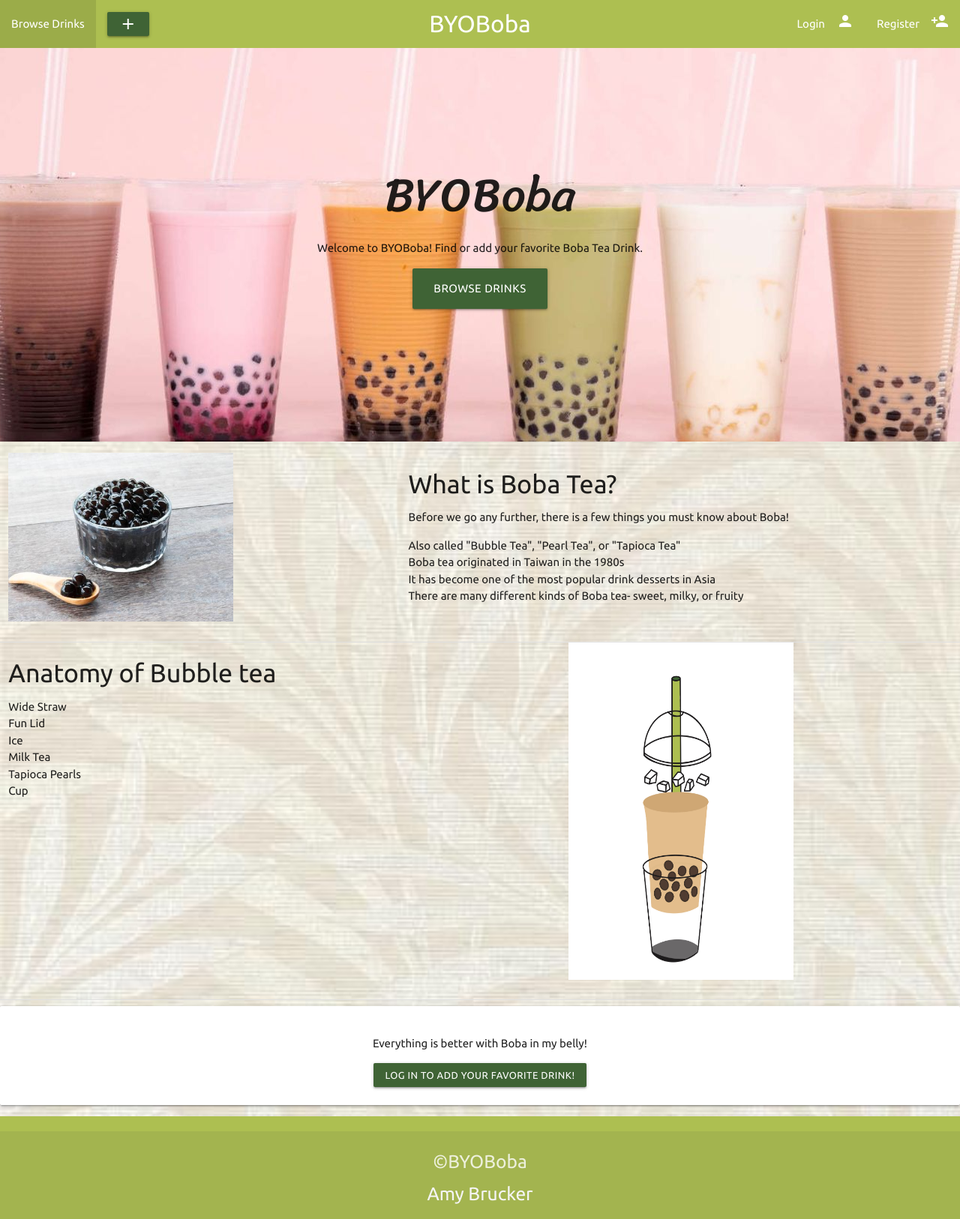
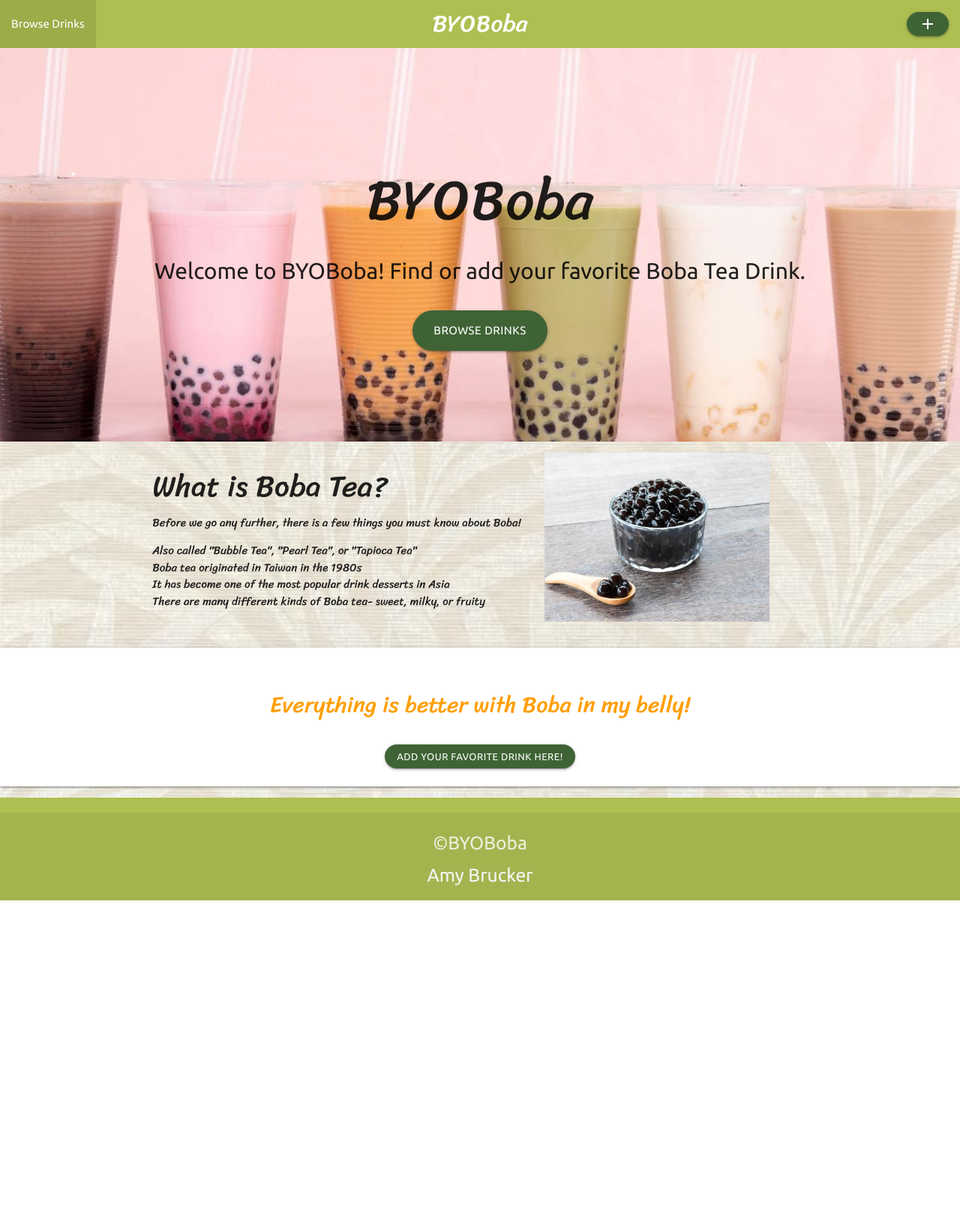
Before and after one commit to amybru/byioboba, a Flask app: page /home in a window 1280 px wide. Shown: the whole page at 75% size. After the commit the page ends 1201 px from the top, so only its background shows below. Run offline with Flask 2, Linux system fonts and the light colour scheme; some libraries are stand-ins or nearby versions.

Commit message:
styling added to home page

```diff
--- a/app.py
+++ b/app.py
@@ -3,9 +3,6 @@ from os import path
 from flask import Flask, render_template, redirect, request, url_for
 from flask_pymongo import PyMongo
 from bson.objectid import ObjectId
-from flask_wtf import FlaskForm
-from wtforms import StringField, TextField, SubmitField
-from wtforms.validators import DataRequired, Length
 
 app = Flask(__name__)
 
@@ -42,7 +39,7 @@ def add_drink():
     toppings = mongo.db.toppings.find()
     sweet = mongo.db.sweet.find()
     ice = mongo.db.ice.find()
-    return render_template('addDrink.html', boba=mongo.db.boba.find(), drinks=drinks, teas=teas, toppings=toppings, sweet=sweet, ice=ice)
+    return render_template('addDrink.html', boba=mongo.db.boba.find(), drinks=list(drinks), teas=teas, toppings=toppings, sweet=sweet, ice=ice)
 
 # Function to post user data to the database
 @app.route('/insert_drink', methods=['POST'])
@@ -61,13 +58,6 @@ def edit_drink(boba_id):
     decaf = list(mongo.db.decaf.find())
     ice = list(mongo.db.ice.find())
     sweet = list(mongo.db.sweet.find())
-    print(f"boba: {boba}")
-    print(f"Drinks: {drinks}")
-    print(f"Teas: {teas}")
-    print(f"Top: {top}")
-    print(f"decaf: {decaf}")
-    print(f"Ice: {ice}")
-    print(f"Sweet: {sweet}")
     return render_template('components/editDrink.html',  boba=boba, drinks=drinks, teas=teas, top=top, decaf=decaf, ice=ice, sweet=sweet)
 
 # Update Drink in database
@@ -80,7 +70,7 @@ def update_drink(boba_id):
             'drink_type': request.form.get('drink_type'),
             'tea_type': request.form.get('tea_type'),
             'decaf': request.form.get('decaf'),
-            'top': request.form.get('topping'),
+            'top': request.form.get('top'),
             'sweet': request.form.get('sweet'),
             'ice': request.form.get('ice')
         })
--- a/static/css/style.css
+++ b/static/css/style.css
@@ -6,15 +6,34 @@ body {
     font-family: 'Ubuntu', sans-serif;
 }
 
+    /* Main Button used throughout the webpage */
 .button {
     background-color: #3f6335;
+    border-radius: 28px;
+}
+
+.button:hover {
+    color: #ffffff;
+     background-color: #ff9e01;
 }
 
 /* Navbar Styling */
 .nav-wrapper {
     background-color: #adbf51;
-    color: white;
+    color: #ffffff;
 }
+
+.navbutton:hover {
+     color: #ffffff;
+     background-color: #ff9e01;
+     border-radius: 23px;
+}
+
+.brand-logo {
+    font-family: 'Sriracha', cursive;
+}
+
+    /* On Medium and small screens- side nav */
 
 
 /* Home page styles */
@@ -31,10 +50,23 @@ body {
 
 .home-jumbotron h1 {
     font-family: 'Sriracha', cursive;
+    font-size: 5em;
+}
+
+.home-jumbotron p {
+    font-size: 2em;
 }
 
 .about {
     margin-top: 15px;
+}
+
+.about-text {
+    font-family: 'Sriracha', cursive;
+}
+
+.about-text h4 {
+    font-size: 40px;
 }
 
 .aboutImg {
@@ -46,9 +78,9 @@ body {
     text-align: center;
 }
 
-.anatomyImg {
-    width: 20em;
-    height: 30em;
+.yummy {
+    font-family: 'Sriracha', cursive;
+    font-size: 1.5em
 }
 
 
@@ -57,7 +89,24 @@ body {
     font-family: 'Sriracha', cursive;
 }
 
-/* Footer */
+
+.card-title {
+    font-family: 'Sriracha', cursive;
+    font-size: 2em;
+    color: #ff9e01;
+}
+
+
+/* Individual Drink page */
+
+
+/* Styles to apply to edit and add drink pages */
+
+select {
+    display: inline-block !important;
+}
+
+/* Footer- Will be seen on all pages */
 .page-footer {
     background-color: #adbf51;
 }
--- a/templates/base.html
+++ b/templates/base.html
@@ -16,40 +16,19 @@
                 <a class="brand-logo center" href="{{url_for('home')}}">BYOBoba</a>
                 <a href="#" data-target="mobile-demo" class="sidenav-trigger"><i class="material-icons">menu</i></a>
                 <div class="collapse navbar-collapse" id="navbarNav">
+                        <!--Browse Drinks Link- always shown-->
                     <ul id="nav-mobile" class="left hide-on-med-and-down">
-                        <!--Browse Drinks Link- always shown-->
                         <li>
                             <a class="nav-link" href="{{url_for('get_drink')}}">Browse Drinks</a>
                         </li>
-                        <!--Add New Drink- shown only when logged in-->
+                    </ul>
+                    <!--Add New Drink- shown only when logged in-->
+                    <ul id="nav-side" class="right hide-on-med-and-down">
                         <li>
                             <a class="button navbutton btn-small waves-effect waves-light" href="{{url_for('add_drink')}}">
                                 <i class="material-icons">add</i>
                             </a>
                         </li>
-                    </ul>
-                    <ul id="nav-side" class="right hide-on-med-and-down">
-                        {% if session.user %}
-                        <!--if user is logged in, logout Button displayed -->
-                        <li class="nav-item">
-                            <a class="nav-link" href="#"><i class="material-icons right">settings</i>Logout</a>
-                        </li>
-                        <!--if user is logged in, profile button is displayed -->
-                        <li class="nav-item">
-                            <a class="nav-link h" href="#"><i class="material-icons right">account_circle</i>{{session.user}}</a>
-                        </li>
-                        {% endif %}
-                        <!--if user is not logged in, login button is displayed-->
-                        {% if not session.user %}
-                        <li class="nav-item">
-                            <a class="nav-link" href="#"><i class="material-icons right">person</i>Login</a>
-                        </li>
-                        <!--if user is not logged in, register button is displayed-->
-                        <li class="nav-item">
-                            <a class="nav-link  {% if 'register' in request.path %} active {% endif %}"
-                               href="#"><i class="material-icons right">person_add</i>Register</a>
-                        </li>
-                        {% endif %}
                     </ul>
                 </div>
             </nav>
--- a/templates/index.html
+++ b/templates/index.html
@@ -5,16 +5,14 @@
 <div class="home-jumbotron">
   <h1 class="display-4">BYOBoba</h1>
   <p class="lead">Welcome to BYOBoba! Find or add your favorite Boba Tea Drink.</p>
-  <p class="lead">
+  <div class="lead">
     <a class="button btn-large waves-effect waves-light" href="{{url_for('get_drink')}}" role="button">Browse Drinks</a>
-  </p>
+  </div>
 </div>
+<div class="container">
 <div class="about row">
-    <div class="col s5 about-img">
-        <img src="static/img/tapioca.jpg" alt="Tapioca Pearls" class="aboutImg">
-    </div>
-    <div class="col s7 about-text">
-    <h4>What is Boba Tea?</h4>
+    <div class="col s12 m7 about-text">
+    <h4 class="whatis">What is Boba Tea?</h4>
     <p>Before we go any further, there is a few things you must know about Boba!</p>
     <ul>
         <li>Also called "Bubble Tea", "Pearl Tea", or "Tapioca Tea"</li>
@@ -23,27 +21,14 @@
         <li>There are many different kinds of Boba tea- sweet, milky, or fruity</li>
     </ul>
     </div>
+    <div class="col s12 m5 about-img">
+        <img src="static/img/tapioca.jpg" alt="Tapioca Pearls" class="aboutImg">
+    </div>
 </div>
-<div class="divider"></div>
-<div class="anatomy row">
-    <div class="anatomy-text col s7">
-    <h4>Anatomy of Bubble tea</h4>
-    <ul>
-        <li>Wide Straw</li>
-        <li>Fun Lid</li>
-        <li>Ice</li>
-        <li>Milk Tea</li>
-        <li>Tapioca Pearls</li>
-        <li>Cup</li>
-    </ul>
-    </div>
-    <div class="anatomy-image col s5">
-        <img src="static/img/anatomy.jpg" alt="Boba Tea Anatomy" class="anatomyImg">
-    </div>
 </div>
 <div class="divider"></div>
 <div class="card-panel hoverable" id="yummy">
-    <p class="card-title">Everything is better with Boba in my belly!</p>
-    <a class="button btn-small waves-effect waves-light"  href="#" role="button">Log in to add your favorite drink!</a>
+    <p class="card-title yummy">Everything is better with Boba in my belly!</p>
+    <a class="button btn-small waves-effect waves-light"  href="{{url_for('get_drink')}}" role="button">Add your favorite drink here!</a>
 </div>
 {% endblock %}
```
